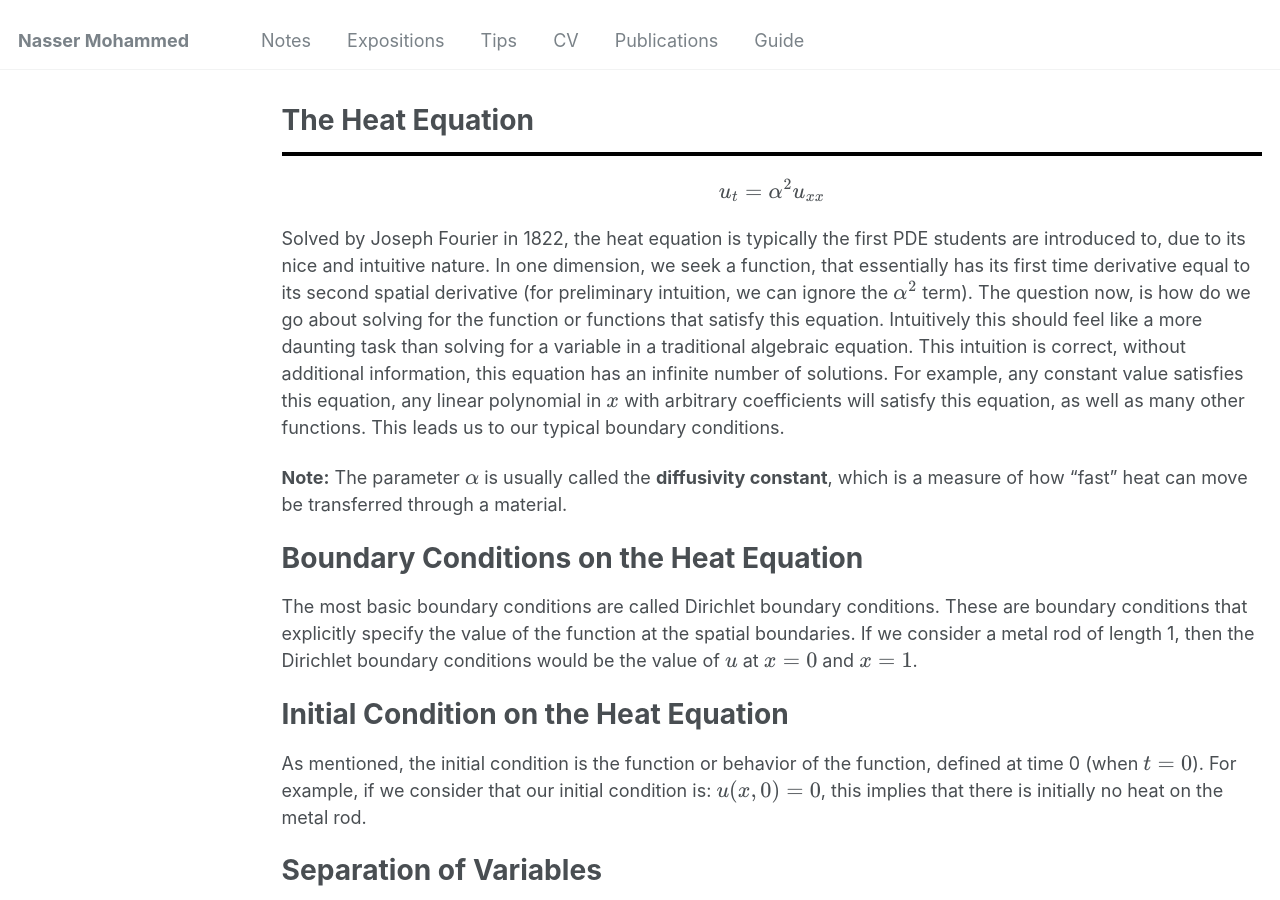
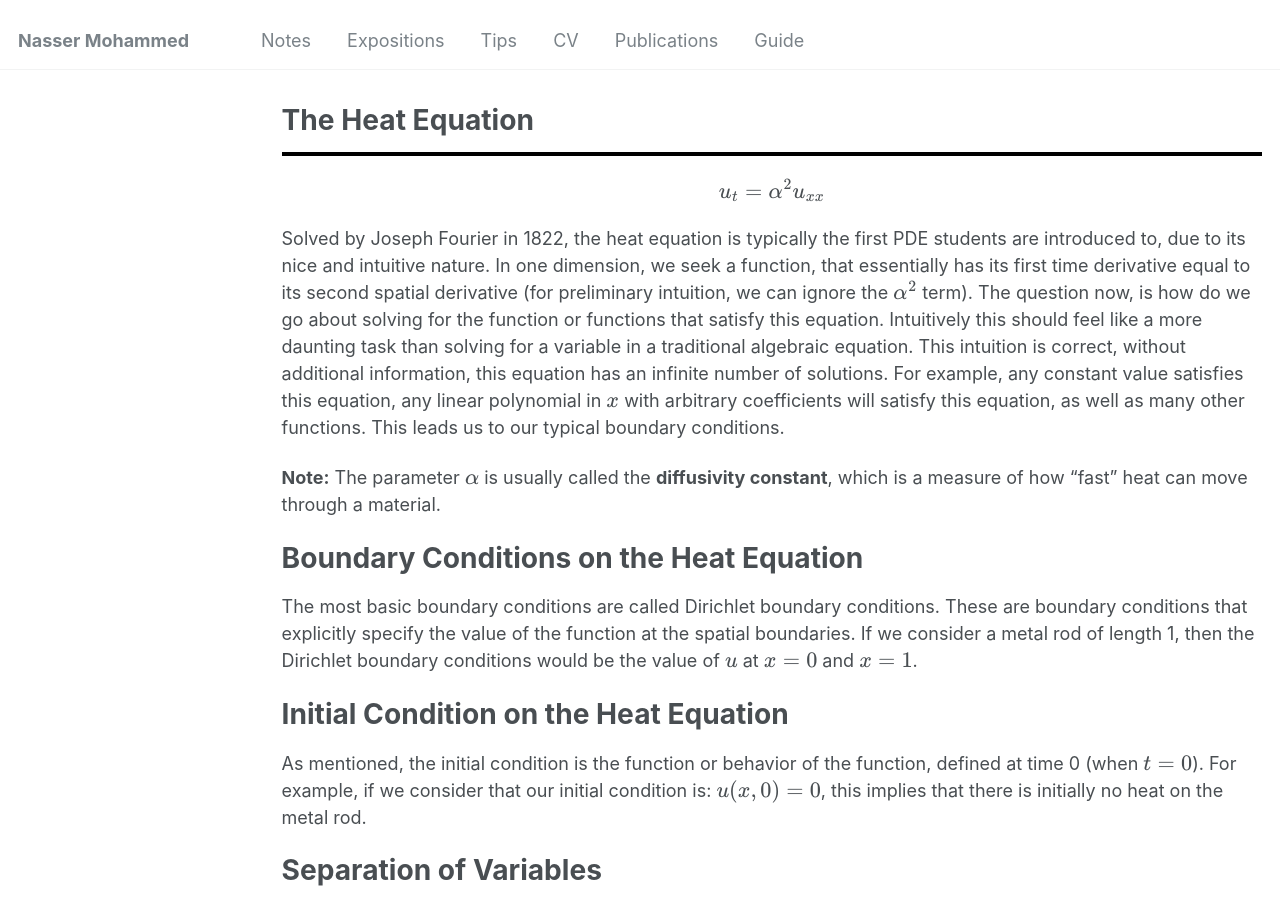
Before and after one commit to Nasser-Mohammed/Nasser-Mohammed.github.io, a Jekyll site: the page built from _pages/notes/pde/heatequation.md, in a window 1280 px wide and 900 px high. Built offline with Jekyll 4.4.1, drawn with Linux system fonts in a browser that asks for light colours.

Commit message:
Update heatequation.md

```diff
--- a/_pages/notes/pde/heatequation.md
+++ b/_pages/notes/pde/heatequation.md
@@ -10,7 +10,7 @@ author_profile: false
 Solved by Joseph Fourier in 1822, the heat equation is typically the first PDE students are introduced to, due to its nice and intuitive nature.
 In one dimension, we seek a function, that essentially has its first time derivative equal to its second spatial derivative (for preliminary intuition, we can ignore the \\(\alpha^2\\) term). The question now, is how do we go about solving for the function or functions that satisfy this equation. Intuitively this should feel like a more daunting task than solving for a variable in a traditional algebraic equation. This intuition is correct, without additional information, this equation has an infinite number of solutions. For example, any constant value satisfies this equation, any linear polynomial in \\(x\\) with arbitrary coefficients will satisfy this equation, as well as many other functions. This leads us to our typical boundary conditions.
 
-**Note:** The parameter \\(\alpha\\) is usually called the **diffusivity constant**, which is a measure of how "fast" heat can move be transferred through a material.
+**Note:** The parameter \\(\alpha\\) is usually called the **diffusivity constant**, which is a measure of how "fast" heat can move through a material.
 
 Boundary Conditions on the Heat Equation
 ==
```
